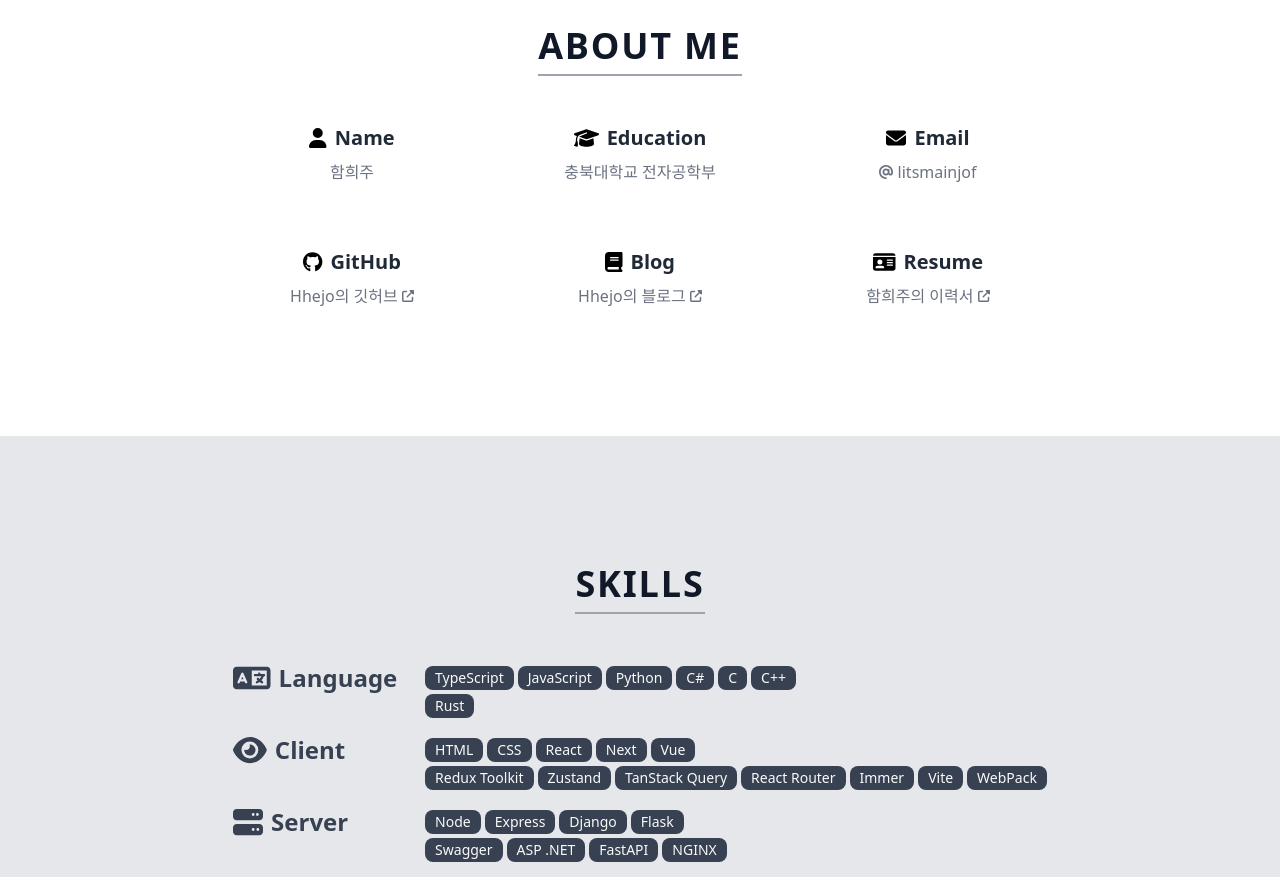
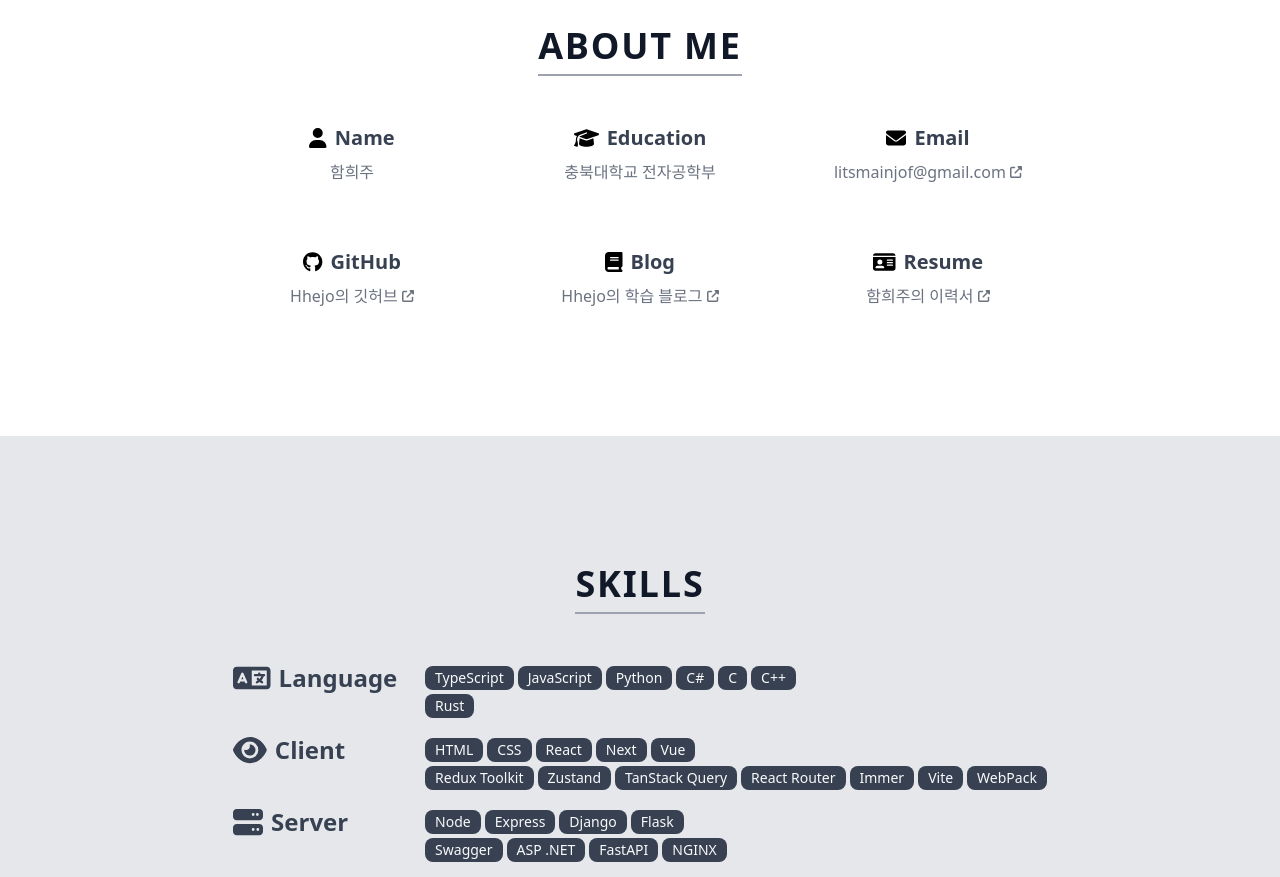
Before and after one commit to hhejo/portfolio, a React (Vite) app: page / in a window 1280 px wide. Shown: the part 840-1717 px from the top of the page. Built offline with nearby package versions, Linux system fonts and the light colour scheme.

Commit message:
feat: Add Info

```diff
--- a/src/articles/AboutMe.tsx
+++ b/src/articles/AboutMe.tsx
@@ -2,14 +2,12 @@ import { FontAwesomeIcon } from '@fortawesome/react-fontawesome';
 import {
   faUser,
   faEnvelope,
-  faAt,
   faGraduationCap,
   faBook,
   faIdCard,
-  faUpRightFromSquare,
 } from '@fortawesome/free-solid-svg-icons';
 import { faGithub } from '@fortawesome/free-brands-svg-icons';
-import { ArticleTitle } from '../components';
+import { ArticleTitle, Info } from '../components';
 
 export default function AboutMe() {
   return (
@@ -18,25 +16,31 @@ export default function AboutMe() {
 
       <div className="flex justify-center items-center flex-wrap max-w-4xl gap-16">
         {/* Name */}
-        <div className="flex flex-col justify-center items-center gap-2 w-56">
+        {/* <div className="flex flex-col justify-center items-center gap-2 w-56">
           <div className="flex justify-center items-center gap-2">
             <FontAwesomeIcon icon={faUser} size="lg" />
             <h3 className="text-xl font-bold text-gray-800">Name</h3>
           </div>
           <p className="text-gray-500">함희주</p>
-        </div>
+        </div> */}
+        <Info category="Name" content="함희주" link="">
+          <FontAwesomeIcon icon={faUser} size="lg" />
+        </Info>
 
         {/* Education */}
-        <div className="flex flex-col justify-center items-center gap-2 w-56">
+        {/* <div className="flex flex-col justify-center items-center gap-2 w-56">
           <div className="flex justify-center items-center gap-2">
             <FontAwesomeIcon icon={faGraduationCap} size="lg" />
             <h3 className="text-xl font-bold text-gray-800">Education</h3>
           </div>
           <p className="text-gray-500">충북대학교 전자공학부</p>
-        </div>
+        </div> */}
+        <Info category="Education" content="충북대학교 전자공학부" link="">
+          <FontAwesomeIcon icon={faGraduationCap} size="lg" />
+        </Info>
 
         {/* Email */}
-        <div className="flex flex-col justify-center items-center gap-2 w-56">
+        {/* <div className="flex flex-col justify-center items-center gap-2 w-56">
           <div className="flex justify-center items-center gap-2">
             <FontAwesomeIcon icon={faEnvelope} size="lg" />
             <h3 className="text-xl font-bold text-gray-800">Email</h3>
@@ -47,10 +51,13 @@ export default function AboutMe() {
           >
             <FontAwesomeIcon icon={faAt} size="sm" /> litsmainjof
           </a>
-        </div>
+        </div> */}
+        <Info category="Email" content="litsmainjof@gmail.com" link="mailto:litsmainjof@gmail.com">
+          <FontAwesomeIcon icon={faEnvelope} size="lg" />
+        </Info>
 
         {/* GitHub */}
-        <div className="flex flex-col justify-center items-center gap-2 w-56">
+        {/* <div className="flex flex-col justify-center items-center gap-2 w-56">
           <div className="flex justify-center items-center gap-2">
             <FontAwesomeIcon icon={faGithub} size="lg" />
             <h3 className="text-xl font-bold text-gray-800">GitHub</h3>
@@ -63,10 +70,13 @@ export default function AboutMe() {
           >
             Hhejo의 깃허브 <FontAwesomeIcon icon={faUpRightFromSquare} size="xs" />
           </a>
-        </div>
+        </div> */}
+        <Info category="GitHub" content="Hhejo의 깃허브" link="https://github.com/hhejo">
+          <FontAwesomeIcon icon={faGithub} size="lg" />
+        </Info>
 
         {/* Blog */}
-        <div className="flex flex-col justify-center items-center gap-2 w-56">
+        {/* <div className="flex flex-col justify-center items-center gap-2 w-56">
           <div className="flex justify-center items-center gap-2">
             <FontAwesomeIcon icon={faBook} size="lg" />
             <h3 className="text-xl font-bold text-gray-800">Blog</h3>
@@ -79,10 +89,13 @@ export default function AboutMe() {
           >
             Hhejo의 블로그 <FontAwesomeIcon icon={faUpRightFromSquare} size="xs" />
           </a>
-        </div>
+        </div> */}
+        <Info category="Blog" content="Hhejo의 학습 블로그" link="https://hhejo.github.io">
+          <FontAwesomeIcon icon={faBook} size="lg" />
+        </Info>
 
         {/* Resume */}
-        <div className="flex flex-col justify-center items-center gap-2 w-56">
+        {/* <div className="flex flex-col justify-center items-center gap-2 w-56">
           <div className="flex justify-center items-center gap-2">
             <FontAwesomeIcon icon={faIdCard} size="lg" />
             <h3 className="text-xl font-bold text-gray-800">Resume</h3>
@@ -95,13 +108,14 @@ export default function AboutMe() {
           >
             함희주의 이력서 <FontAwesomeIcon icon={faUpRightFromSquare} size="xs" />
           </a>
-        </div>
-
-        {/* <Info title="Email" content="litsmainjof@gmail.com" />
-        <Info title="Education" content="충북대학교 전자공학부" />
-        <Info title="GitHub" content="github.com/hhejo" />
-        <Info title="Blog" content="hhejo.github.io" />
-        <Info title="Resume" content="노션링크예정" /> */}
+        </div> */}
+        <Info
+          category="Resume"
+          content="함희주의 이력서"
+          link="https://www.notion.so/479338ef915044d88328b7a65198bab7"
+        >
+          <FontAwesomeIcon icon={faIdCard} size="lg" />
+        </Info>
       </div>
     </article>
   );
--- /dev/null
+++ b/src/components/Info.tsx
@@ -0,0 +1,35 @@
+import { FontAwesomeIcon } from '@fortawesome/react-fontawesome';
+import { faUpRightFromSquare } from '@fortawesome/free-solid-svg-icons';
+
+export const Info = ({
+  children,
+  category,
+  content,
+  link,
+}: {
+  children: JSX.Element;
+  category: string;
+  content: string;
+  link: string;
+}) => (
+  <div className="flex flex-col justify-center items-center gap-2 w-56">
+    <div className="flex justify-center items-center gap-2">
+      {/* <FontAwesomeIcon icon={faGithub} size="lg" /> */}
+      {children}
+      <h3 className="text-xl font-bold text-gray-700">{category}</h3>
+    </div>
+
+    {link === '' ? (
+      <span className="text-gray-500">{content}</span>
+    ) : (
+      <a
+        className="text-gray-500 hover:underline hover:text-gray-400 transition-all"
+        href={link}
+        target="_blank"
+        rel="noopener noreferrer"
+      >
+        {content} <FontAwesomeIcon icon={faUpRightFromSquare} size="xs" />
+      </a>
+    )}
+  </div>
+);
--- a/src/components/index.ts
+++ b/src/components/index.ts
@@ -1,3 +1,4 @@
 export { ArticleTitle } from './ArticleTitle';
+export { Info } from './Info';
 export { Badge } from './Badge';
 export { Project } from './Project';
```
